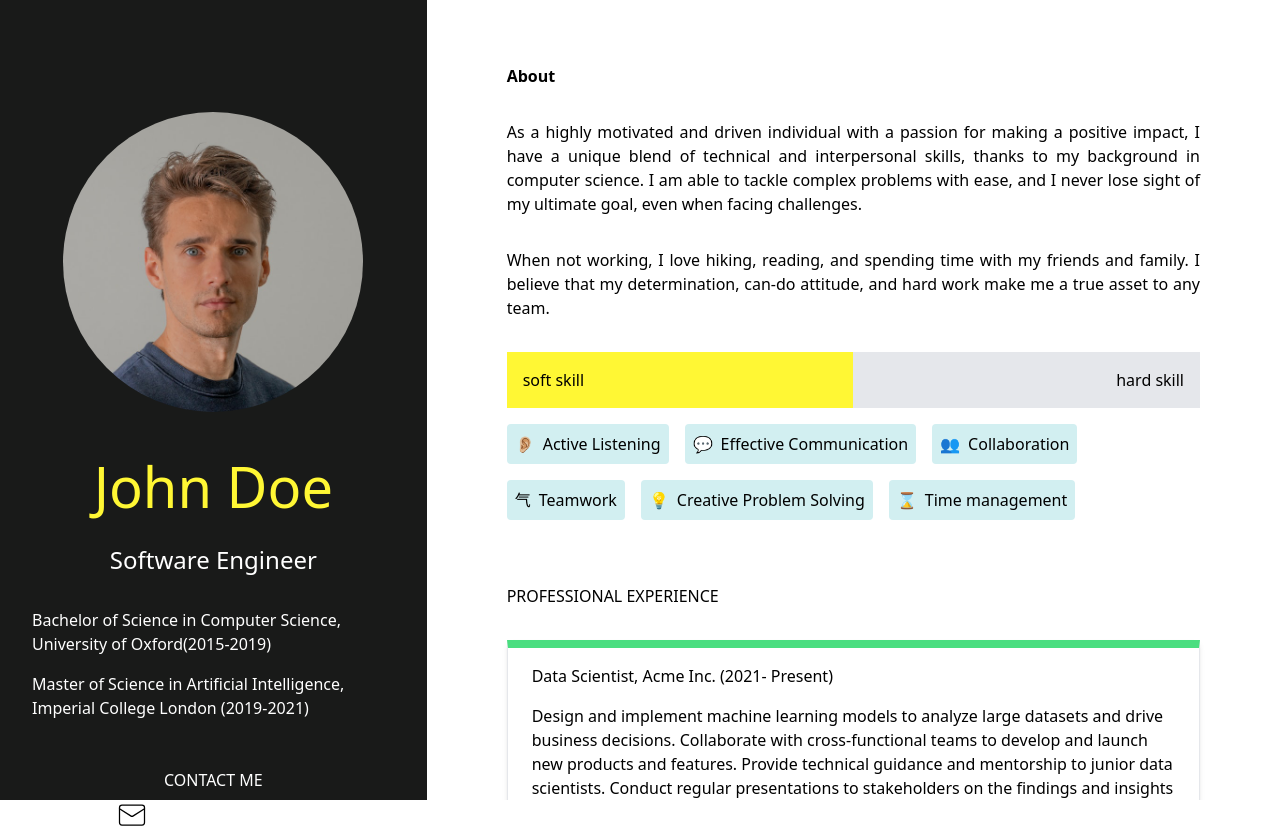
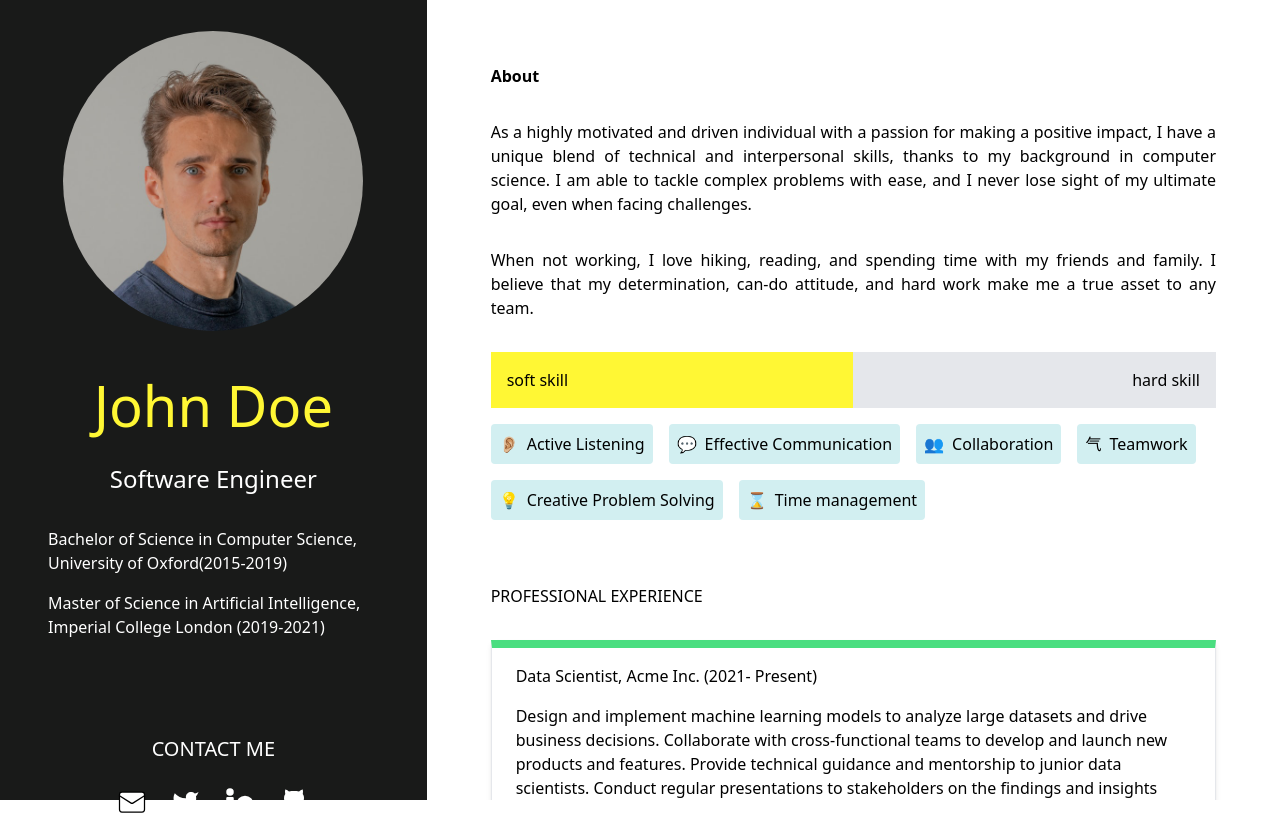
Before and after one commit to Iqbalshah786/resume-app, a Next.js app: page / in a window 1280 px wide. Built offline with nearby package versions, Linux system fonts and the light colour scheme.

Commit message:
update styles in sidebar

```diff
--- a/src/app/components/About.tsx
+++ b/src/app/components/About.tsx
@@ -4,7 +4,7 @@ import Skills from "./Skills";
 
 export default function About() {
   return (
-    <div className=" md:px-12">
+    <div className=" md:px-8">
       <div className="aboutMe flex flex-col mt-12 px-8 py-4 gap-8">
         <div className="heading">
           <h1 className=" font-bold">About</h1>
--- a/src/app/components/Contact.tsx
+++ b/src/app/components/Contact.tsx
@@ -11,7 +11,7 @@ interface Props {
 export default function Contact({ contacts }: Props) {
   return (
     <div className="flex flex-col items-center justify-center gap-2">
-      <h1 className="uppercase">contact me</h1>
+      <h1 className="uppercase mb-4 text-xl">contact me</h1>
       <div className="flex gap-6">
         {contacts.map((contact) => (
           <>
--- a/src/app/components/SideBar.tsx
+++ b/src/app/components/SideBar.tsx
@@ -1,25 +1,25 @@
-"use client";
 import profile from "../../../public/images/db.jpeg";
 import Image from "next/image";
 import Contact from "./Contact";
-import { useState } from "react";
 import { contacts } from "../../../data/data";
 export default function SideBar({}) {
   return (
     <>
-      <aside className={`w-full h-full  py-16 text-white`}>
+      <aside
+        className={`w-full h-full  py-16 text-white md:px-4 flex flex-col items-center justify-center`}
+      >
         <div className="w-full h-auto  flex flex-col  items-center gap-4  justify-center">
-          <div className="name text-center flex flex-col gap-4 mt-12">
+          <div className="name text-center flex flex-col justify-center items-center gap-4 mt-12">
             <Image
               src={profile}
               alt="profile picture"
-              width={300}
-              height={300}
-              className="rounded-full"
+              className="rounded-full w-[200px] h-[200px] lg:w-[300px] lg:h-[300px] flex-shrink-0"
             />
             <div>
-              <h1 className="my-4 text-[#fff734] text-[56px]">John Doe</h1>
-              <h2 className=" text-2xl">Software Engineer</h2>
+              <h1 className="my-4 text-[#fff734] md:text-[40px] lg:text-[56px] ">
+                John Doe
+              </h1>
+              <h2 className="md:text-xl lg:text-2xl">Software Engineer</h2>
             </div>
           </div>
 
@@ -33,7 +33,7 @@ export default function SideBar({}) {
               London (2019-2021)
             </p>
           </div>
-          <div className="contact mt-8">
+          <div className="contact mt-8 md:mt-20  ">
             <Contact contacts={contacts} />
           </div>
         </div>
--- a/src/app/page.tsx
+++ b/src/app/page.tsx
@@ -1,10 +1,12 @@
+"use client";
 import About from "./components/About";
 import SideBar from "./components/SideBar";
 
 export default function Home() {
   return (
     <main className="w-full h-screen flex">
-      <div className="hidden md:block md:w-[50vw] bg-[#191a19]">
+      <div className="relative hidden md:block md:w-[60vw] lg:w-[50vw] bg-[#191a19]">
+        <div className="absolute bg-white"></div>
         <SideBar />
       </div>
       <div className=" w-full  overflow-y-auto">
```
